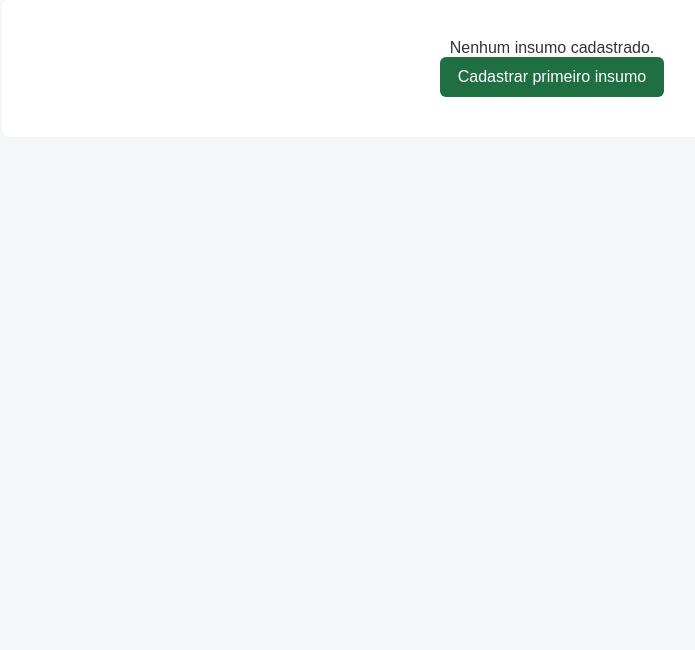
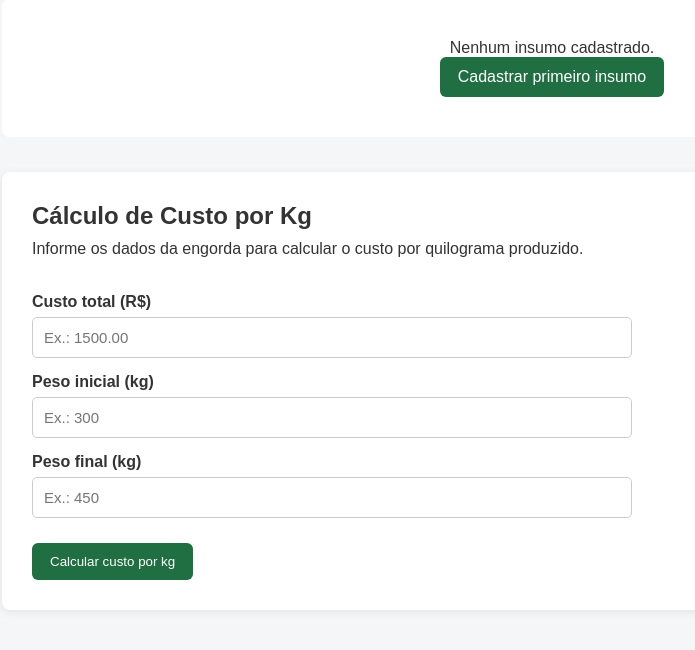
Before and after one commit to gustavofagundes123/Gestao-de-Custos-da-Engorda, a Flask app: page / in a window 1280 px wide. Shown: the part 201-851 px from the top of the page, without its empty margins (88-783 px from the left). Before the commit the page ends 298 px from the top, so only its background shows below. Run offline with Flask 3, Linux system fonts and the light colour scheme; data that the repository does not hold is empty.

Commit message:
Integra calculo de custo por kg e atualiza dependencias

```diff
--- a/app.py
+++ b/app.py
@@ -1,10 +1,21 @@
 from flask import Flask, render_template, request, redirect, url_for, flash
 import sqlite3
+import os
+import sys
+
+# Permite importar arquivos da pasta src
+sys.path.append(os.path.join(os.path.dirname(__file__), "src"))
+
+from custo_engorda import calcular_custo_por_kg
+
 
 app = Flask(__name__)
 app.secret_key = "chave-secreta"
 
-DATABASE = "banco.db"
+
+# Caminho absoluto do banco de dados
+BASE_DIR = os.path.dirname(os.path.abspath(__file__))
+DATABASE = os.path.join(BASE_DIR, "banco.db")
 
 
 def conectar_banco():
@@ -44,6 +55,7 @@ def index():
 
 @app.route("/cadastrar", methods=["GET", "POST"])
 def cadastrar():
+
     if request.method == "POST":
 
         nome = request.form.get("nome", "").strip()
@@ -84,6 +96,7 @@ def cadastrar():
 
 @app.route("/editar/<int:id>", methods=["GET", "POST"])
 def editar(id):
+
     conexao = conectar_banco()
 
     insumo = conexao.execute(
@@ -140,6 +153,7 @@ def editar(id):
 
 @app.route("/excluir/<int:id>", methods=["POST"])
 def excluir(id):
+
     conexao = conectar_banco()
 
     conexao.execute(
@@ -155,6 +169,65 @@ def excluir(id):
     return redirect(url_for("index"))
 
 
+@app.route("/calcular", methods=["POST"])
+def calcular():
+
+    custo_total = request.form.get("custo_total", "").strip()
+    peso_inicial = request.form.get("peso_inicial", "").strip()
+    peso_final = request.form.get("peso_final", "").strip()
+
+    try:
+        custo_total = float(custo_total)
+        peso_inicial = float(peso_inicial)
+        peso_final = float(peso_final)
+
+        if custo_total <= 0:
+            flash("O custo total deve ser maior que zero.", "erro")
+            return redirect(url_for("index"))
+
+        if peso_inicial <= 0 or peso_final <= 0:
+            flash("Os pesos devem ser maiores que zero.", "erro")
+            return redirect(url_for("index"))
+
+        if peso_final <= peso_inicial:
+            flash("O peso final deve ser maior que o peso inicial.", "erro")
+            return redirect(url_for("index"))
+
+        custo_por_kg = calcular_custo_por_kg(
+            custo_total,
+            peso_inicial,
+            peso_final
+        )
+
+        return render_template(
+            "index.html",
+            insumos=buscar_insumos(),
+            custo_por_kg=custo_por_kg,
+            custo_total=custo_total,
+            peso_inicial=peso_inicial,
+            peso_final=peso_final
+        )
+
+    except ValueError:
+        flash("Digite valores numéricos válidos.", "erro")
+        return redirect(url_for("index"))
+
+
+def buscar_insumos():
+    conexao = conectar_banco()
+
+    insumos = conexao.execute(
+        "SELECT * FROM insumos ORDER BY id DESC"
+    ).fetchall()
+
+    conexao.close()
+
+    return insumos
+
+
+# Cria a tabela caso ela ainda não exista
+criar_tabela()
+
+
 if __name__ == "__main__":
-    criar_tabela()
     app.run(debug=True)
--- a/requeriments.txt
+++ /dev/null
@@ -1,2 +0,0 @@
-Flask==3.1.2
-mysql-connector-python
--- /dev/null
+++ b/requirements.txt
@@ -0,0 +1 @@
+Flask==3.1.2
--- a/static/style.css
+++ b/static/style.css
@@ -149,3 +149,41 @@ select {
     text-align: center;
     border-radius: 8px;
 }
+.calculo {
+    background: white;
+    margin-top: 35px;
+    padding: 30px;
+    border-radius: 8px;
+    box-shadow: 0 2px 8px rgba(0, 0, 0, 0.08);
+}
+
+.calculo h2 {
+    margin-bottom: 10px;
+}
+
+.calculo p {
+    margin-bottom: 20px;
+}
+
+.calculo form {
+    display: flex;
+    flex-direction: column;
+    max-width: 600px;
+}
+
+.calculo button {
+    margin-top: 25px;
+    width: fit-content;
+}
+
+.resultado {
+    margin-top: 25px;
+    padding: 20px;
+    background: #d4edda;
+    color: #155724;
+    border-radius: 6px;
+}
+
+.resultado h3 {
+    margin-bottom: 10px;
+}
--- a/templates/index.html
+++ b/templates/index.html
@@ -7,18 +7,14 @@
 <div class="topo">
     <h2>Cadastro de Insumos</h2>
 
-
     <a href="{{ url_for('cadastrar') }}" class="botao">
         + Cadastrar Insumo
     </a>
-
-
 </div>
 
 {% if insumos %}
 
 <table>
-
 
     <thead>
         <tr>
@@ -46,10 +42,13 @@
                     Editar
                 </a>
 
-                <form action="{{ url_for('excluir', id=insumo.id) }}" method="POST" style="display:inline;">
+                <form action="{{ url_for('excluir', id=insumo.id) }}"
+                      method="POST"
+                      style="display:inline;">
 
-                    <button type="submit" class="excluir"
-                        onclick="return confirm('Deseja realmente excluir este insumo?')">
+                    <button type="submit"
+                            class="excluir"
+                            onclick="return confirm('Deseja realmente excluir este insumo?')">
                         Excluir
                     </button>
 
@@ -62,22 +61,96 @@
 
     </tbody>
 
-
 </table>
 
 {% else %}
 
 <div class="vazio">
+
     <p>Nenhum insumo cadastrado.</p>
-
 
     <a href="{{ url_for('cadastrar') }}" class="botao">
         Cadastrar primeiro insumo
     </a>
 
-
 </div>
 
 {% endif %}
 
+
+<!-- CÁLCULO DE CUSTO -->
+
+<div class="calculo">
+
+    <h2>Cálculo de Custo por Kg</h2>
+
+    <p>
+        Informe os dados da engorda para calcular o custo por quilograma produzido.
+    </p>
+
+    <form action="{{ url_for('calcular') }}" method="POST">
+
+        <label for="custo_total">Custo total (R$)</label>
+
+        <input
+            type="number"
+            id="custo_total"
+            name="custo_total"
+            step="0.01"
+            min="0.01"
+            placeholder="Ex.: 1500.00"
+            value="{{ custo_total if custo_total is defined else '' }}"
+            required
+        >
+
+        <label for="peso_inicial">Peso inicial (kg)</label>
+
+        <input
+            type="number"
+            id="peso_inicial"
+            name="peso_inicial"
+            step="0.01"
+            min="0.01"
+            placeholder="Ex.: 300"
+            value="{{ peso_inicial if peso_inicial is defined else '' }}"
+            required
+        >
+
+        <label for="peso_final">Peso final (kg)</label>
+
+        <input
+            type="number"
+            id="peso_final"
+            name="peso_final"
+            step="0.01"
+            min="0.01"
+            placeholder="Ex.: 450"
+            value="{{ peso_final if peso_final is defined else '' }}"
+            required
+        >
+
+        <button type="submit" class="botao">
+            Calcular custo por kg
+        </button>
+
+    </form>
+
+
+    {% if custo_por_kg is defined %}
+
+    <div class="resultado">
+
+        <h3>Resultado</h3>
+
+        <p>
+            Custo por kg produzido:
+            <strong>R$ {{ "%.2f"|format(custo_por_kg) }}</strong>
+        </p>
+
+    </div>
+
+    {% endif %}
+
+</div>
+
 {% endblock %}
```
Also changed, not shown: src/custo_engorda.py (+0 -13 lines), banco.db.
